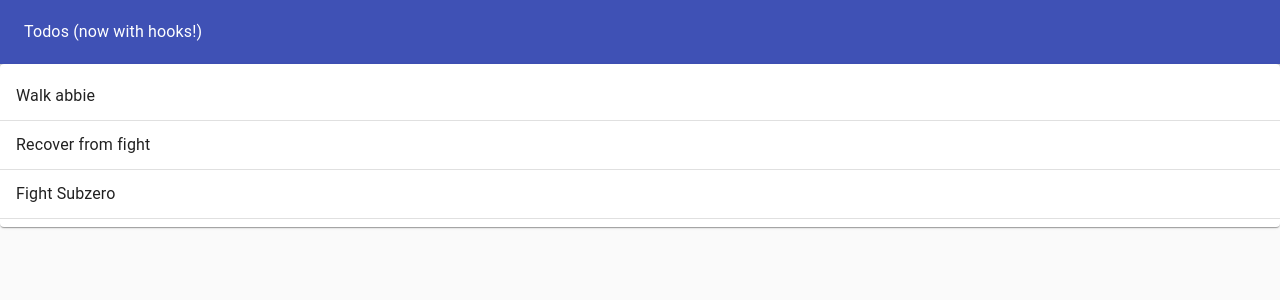
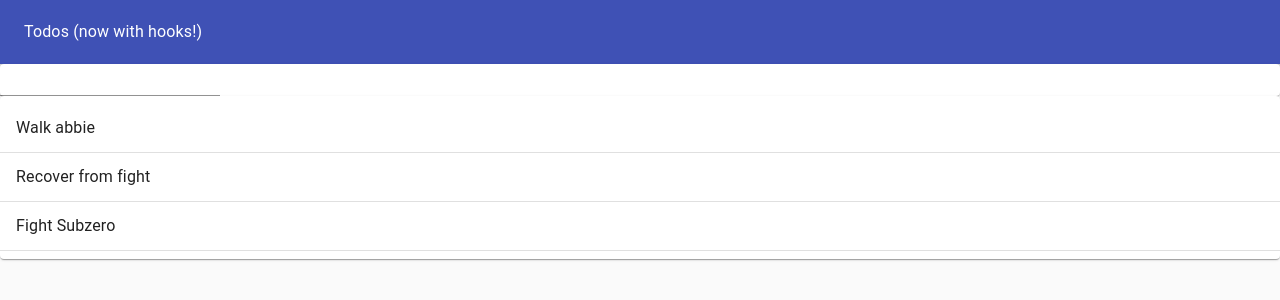
Before and after one commit to PeterJSims/todo_list, a React (Create React App) app: page / in a window 1280 px wide. Shown: the top 300 px of the page. Built offline with nearby package versions, Linux system fonts and the light colour scheme.

Commit message:
created todoformand created/utilized hook

```diff
--- a/src/App.js
+++ b/src/App.js
@@ -4,7 +4,7 @@
 
 function App() {
 	return (
-		<div className="App">
+		<div>
 			<TodoApp />
 		</div>
 	);
--- a/src/TodoApp.js
+++ b/src/TodoApp.js
@@ -1,5 +1,6 @@
 import React, { useState } from 'react';
 import TodoList from './TodoList';
+import TodoForm from './TodoForm';
 import Typography from '@material-ui/core/Typography';
 import Paper from '@material-ui/core/Paper';
 import AppBar from '@material-ui/core/AppBar';
@@ -13,6 +14,9 @@
 		{ id: 3, task: 'Fight Subzero', completed: true }
 	];
 	const [ todos, setTodos ] = useState(starterTodos);
+	const addTodo = (newTodoText) => {
+		setTodos([ ...todos, { id: 4, task: newTodoText, completed: false } ]);
+	};
 	return (
 		<Paper
 			style={{
@@ -28,6 +32,7 @@
 					<Typography color="inherit">Todos (now with hooks!)</Typography>
 				</Toolbar>
 			</AppBar>
+			<TodoForm addTodo={addTodo} />
 			<TodoList todos={todos} />
 		</Paper>
 	);
--- /dev/null
+++ b/src/TodoForm.js
@@ -0,0 +1,23 @@
+import React from 'react';
+import useInputState from './hooks/useInputState';
+import TextField from '@material-ui/core/TextField';
+import Paper from '@material-ui/core/Paper';
+
+function TodoForm({ addTodo }) {
+	const [ value, handleChange, reset ] = useInputState('');
+	return (
+		<Paper>
+			<form
+				onSubmit={(e) => {
+					e.preventDefault();
+					addTodo(value);
+					reset();
+				}}
+			>
+				<TextField value={value} onChange={handleChange} />
+			</form>
+		</Paper>
+	);
+}
+
+export default TodoForm;
--- /dev/null
+++ b/src/hooks/useInputState.js
@@ -0,0 +1,11 @@
+import { useState } from 'react';
+export default (initialVal) => {
+	const [ value, setValue ] = useState(initialVal);
+	const handleChange = (e) => {
+		setValue(e.target.value);
+	};
+	const reset = () => {
+		setValue('');
+	};
+	return [ value, handleChange, reset ];
+};
```
